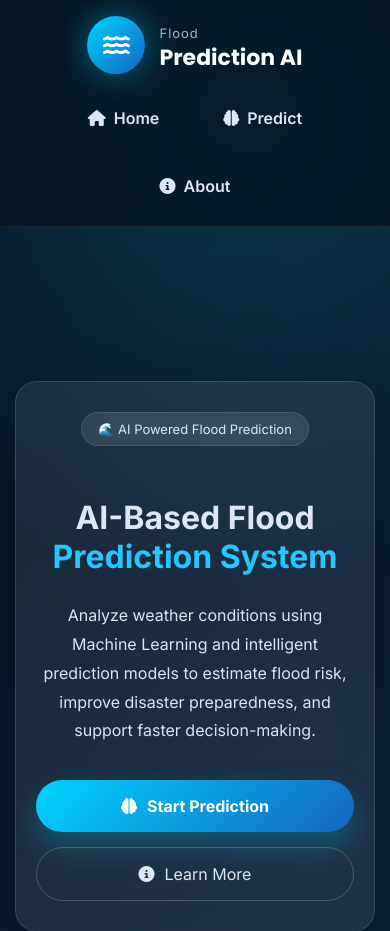
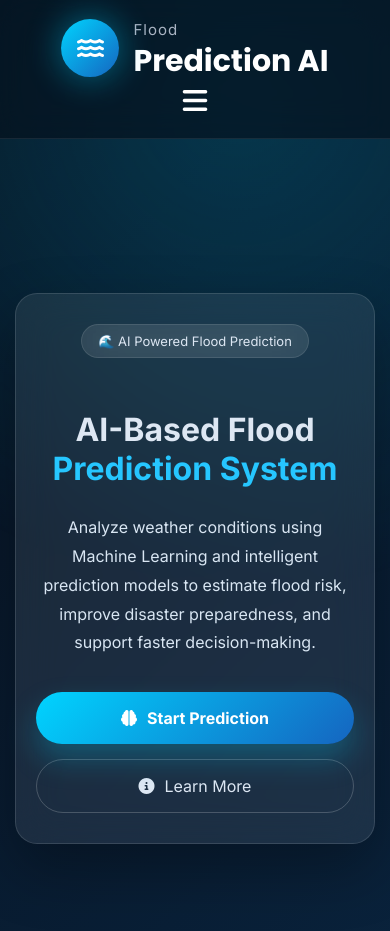
Before and after one commit to SHAIKSUMAYA765/AI-Based-Flood-Prediction-System, a Flask app: page / in a window 390 px wide. Shown: the top 931 px of the page. Run offline with Flask 3, Linux system fonts and the light colour scheme; parts of the project's set-up code (start-up, migrations or seed data) failed here and were passed over.

Commit message:
Improved mobile responsiveness and updated UI

```diff
--- a/static/css/style.css
+++ b/static/css/style.css
@@ -2705,3 +2705,133 @@ button{
     width: 100%;
     padding: 10px 20px;
 }
+
+
+/*   HEADER MODIFICATION  */
+/* ============================= */
+/* MOBILE NAVIGATION */
+/* ============================= */
+
+.menu-toggle{
+
+    display:none;
+
+    font-size:28px;
+
+    color:white;
+
+    cursor:pointer;
+
+}
+
+@media (max-width:768px){
+
+.navbar{
+
+    display:flex;
+
+    justify-content:space-between;
+
+    align-items:center;
+
+    position:relative;
+
+}
+
+.logo{
+
+    gap:14px;
+}
+
+.logo-circle{
+
+    width:58px;
+
+    height:58px;
+}
+
+.logo-text strong{
+
+    font-size:30px;
+}
+
+.logo-text span{
+
+    font-size:15px;
+}
+
+.menu-toggle{
+
+    display:block;
+
+    z-index:1001;
+}
+
+.nav-links{
+
+    position:absolute;
+
+    top:95px;
+
+    right:20px;
+
+    width:220px;
+
+    background:#0f172a;
+
+    border:1px solid rgba(255,255,255,.08);
+
+    border-radius:18px;
+
+    display:flex;
+
+    flex-direction:column;
+
+    align-items:flex-start;
+
+    padding:15px 0;
+
+    gap:0;
+
+    opacity:0;
+
+    visibility:hidden;
+
+    transform:translateY(-10px);
+
+    transition:.35s;
+
+    box-shadow:0 20px 40px rgba(0,0,0,.35);
+
+}
+
+.nav-links li{
+
+    width:100%;
+}
+
+.nav-links li a{
+
+    display:flex;
+
+    align-items:center;
+
+    gap:12px;
+
+    width:100%;
+
+    padding:14px 22px;
+
+}
+
+.nav-links.active{
+
+    opacity:1;
+
+    visibility:visible;
+
+    transform:translateY(0);
+
+}
+
+}
--- a/static/js/script.js
+++ b/static/js/script.js
@@ -274,3 +274,28 @@ function fillFloodData() {
     document.querySelector('input[name="Sub"]').value = 80;
 
 }
+// =========================
+// MOBILE MENU
+// =========================
+
+const menuToggle = document.getElementById("menu-toggle");
+const navLinks = document.getElementById("nav-links");
+
+if(menuToggle){
+
+    menuToggle.addEventListener("click",()=>{
+
+        navLinks.classList.toggle("active");
+
+    });
+
+}
+document.querySelectorAll(".nav-links a").forEach(link=>{
+
+    link.addEventListener("click",()=>{
+
+        navLinks.classList.remove("active");
+
+    });
+
+});
--- a/templates/base.html
+++ b/templates/base.html
@@ -45,7 +45,15 @@
 
             </a>
 
-            <ul class="nav-links">
+          <!-- Hamburger Button -->
+
+<div class="menu-toggle" id="menu-toggle">
+    <i class="fas fa-bars"></i>
+</div>
+
+<!-- Navigation Links -->
+
+<ul class="nav-links" id="nav-links">
 
     <li>
         <a href="/">
```
Lines whose indentation alone changed are shown as unchanged.
